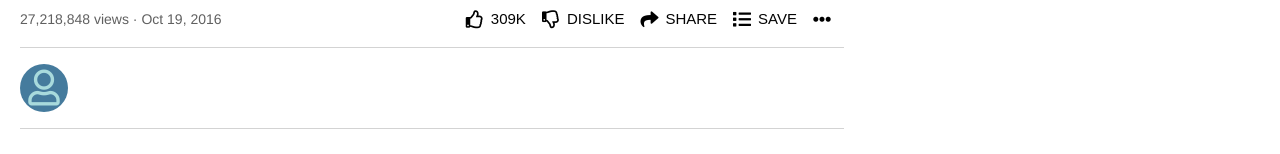
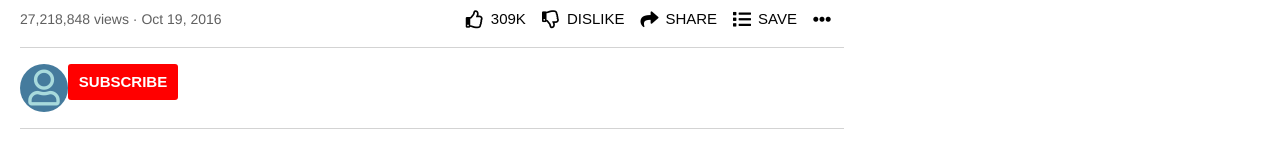
Before and after one commit to mdesanker/youtube-page, a React (Create React App) app: page / in a window 1280 px wide. Shown: the part 588-742 px from the top of the page. Built offline with nearby package versions, Linux system fonts and the light colour scheme.

Commit message:
Add subscribe btn

```diff
--- a/src/components/body/ChannelInfo.tsx
+++ b/src/components/body/ChannelInfo.tsx
@@ -1,10 +1,12 @@
 import React from "react";
 import styled from "styled-components";
+import SubscribeBtn from "../elements/SubscribeBtn";
 
 const ChannelInfo: React.FC = () => {
   return (
     <Wrapper>
       <ProfileImg className="far fa-user" />
+      <SubscribeBtn text="subscribe" />
     </Wrapper>
   );
 };
--- /dev/null
+++ b/src/components/elements/SubscribeBtn.tsx
@@ -0,0 +1,29 @@
+import React from "react";
+import styled from "styled-components";
+
+interface Props {
+  text: string;
+}
+
+const SubscribeBtn: React.FC<Props> = ({ text }) => {
+  return <Wrapper>{text}</Wrapper>;
+};
+
+const Wrapper = styled.button`
+  font-size: 15px;
+  font-weight: bold;
+  color: white;
+  line-height: 16px;
+  text-transform: uppercase;
+  height: 36px;
+  width: 110px;
+  display: flex;
+  justify-content: center;
+  align-items: center;
+  background-color: red;
+  border: none;
+  border-radius: 3px;
+  cursor: pointer;
+`;
+
+export default SubscribeBtn;
```
